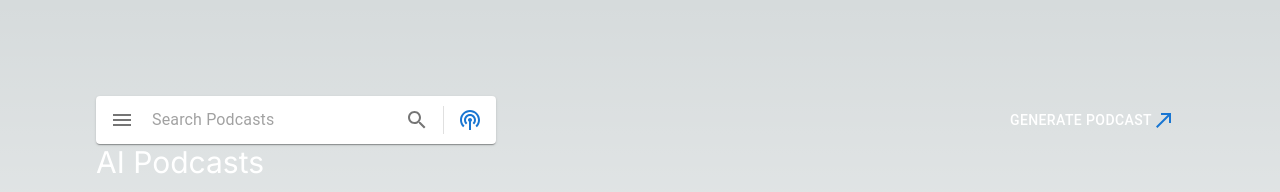
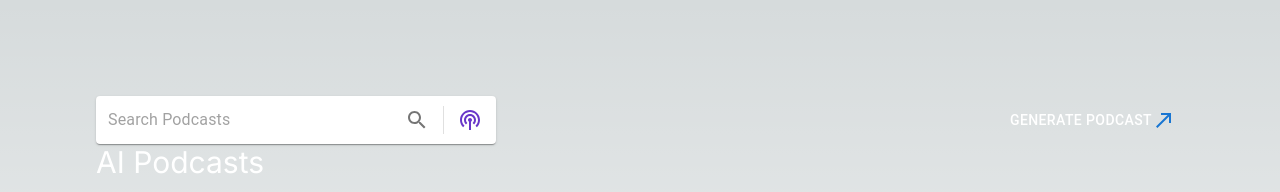
Before and after one commit to TheReers/AI-Podcasts-UI, a Next.js app: page /dashboard in a window 1280 px wide. Shown: the top 192 px of the page. Built offline with nearby package versions, Linux system fonts and the light colour scheme; no server answers.

Commit message:
feat: [podcasts search bar]

```diff
--- a/src/app/dashboard/components/PodSearch.tsx
+++ b/src/app/dashboard/components/PodSearch.tsx
@@ -13,9 +13,7 @@ export default function CustomizedInputBase() {
       component="form"
       sx={{ p: "2px 4px", display: "flex", alignItems: "center", width: 400 }}
     >
-      <IconButton sx={{ p: "10px" }} aria-label="menu">
-        <MenuIcon />
-      </IconButton>
+
       <InputBase
         sx={{ ml: 1, flex: 1 }}
         placeholder="Search Podcasts"
@@ -26,7 +24,7 @@ export default function CustomizedInputBase() {
       </IconButton>
       <Divider sx={{ height: 28, m: 0.5 }} orientation="vertical" />
       <IconButton color="primary" sx={{ p: "10px" }} aria-label="directions">
-        <PodcastsIcon />
+        <PodcastsIcon sx={{ color: "#6936c9" }} />
       </IconButton>
     </Paper>
   );
```
